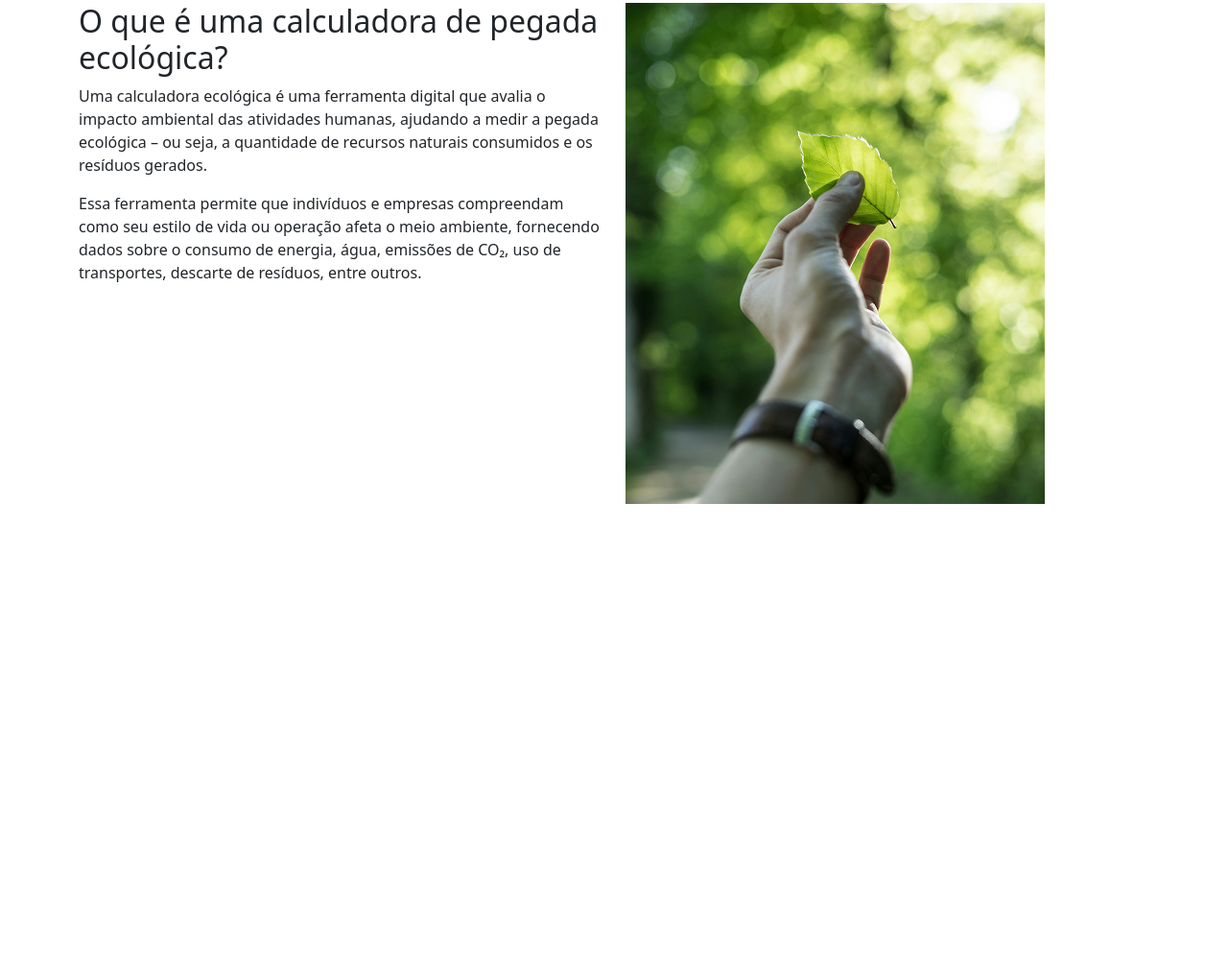
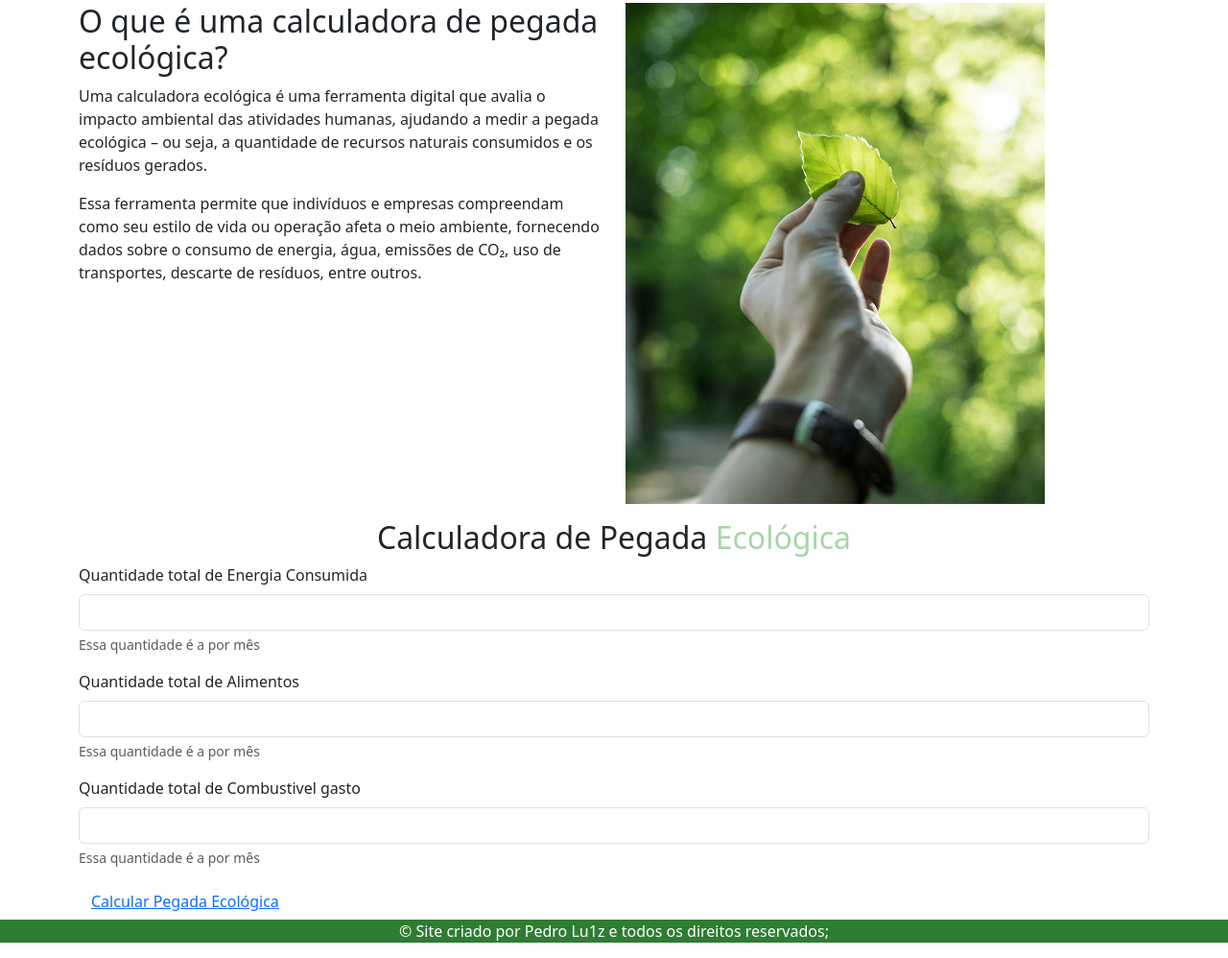
Before and after one commit to PedroLu1z/calculadora-sustentabilidade, a website: page Frontend/index.html in a window 1280 px wide. Shown: the part 549-1547 px from the top of the page at 96% size. Before the commit the page ends 1074 px from the top, so only its background shows below. Drawn offline with nearby package versions, Linux system fonts and the light colour scheme.

Commit message:
Adicionado Form

```diff
--- a/Frontend/index.html
+++ b/Frontend/index.html
@@ -101,10 +101,39 @@
         </section>
 
         <section id="calculadoraEcologica">
-
+            <div class="container">
+                <h2 class="text-center mt-3">Calculadora de Pegada <span style="color: #A5D6A7;">Ecológica</span></h2>
+                <form>
+                    <div class="mb-3">
+                        <label for="" class="form-label">Quantidade total de Energia Consumida</label>
+                        <input type="email" class="form-control" id="inputEnergia">
+                        <div class="form-text">Essa quantidade é a por mês</div>
+                    </div>
+                    <div class="mb-3">
+                        <label for="" class="form-label">Quantidade total de Alimentos</label>
+                        <input type="password" class="form-control" id="inputAlimentos">
+                        <div class="form-text">Essa quantidade é a por mês</div>
+                    </div>
+                    <div class="mb-3">
+                        <label for="" class="form-label">Quantidade total de Combustivel gasto</label>
+                        <input type="text" class="form-control" id="inputCombustivel">
+                        <div class="form-text">Essa quantidade é a por mês</div>
+                    </div>
+                    <button class="btn">
+                        <a href="">Calcular Pegada Ecológica</a>
+                    </button>
+                </form>
+            </div>
         </section>
 
-        <footer></footer>
+        <footer class="bg-custom">
+            <div class="card-footer text-body-secondary text-center">
+                <p style="color: #fff;">&copy; Site criado por <a style="text-decoration: none; color: #fff;"
+                        href="https://www.github.com/pedrolu1z">Pedro Lu1z</a> e todos os direitos
+                    reservados;
+                </p>
+            </div>
+        </footer>
     </main>
 
 
```
